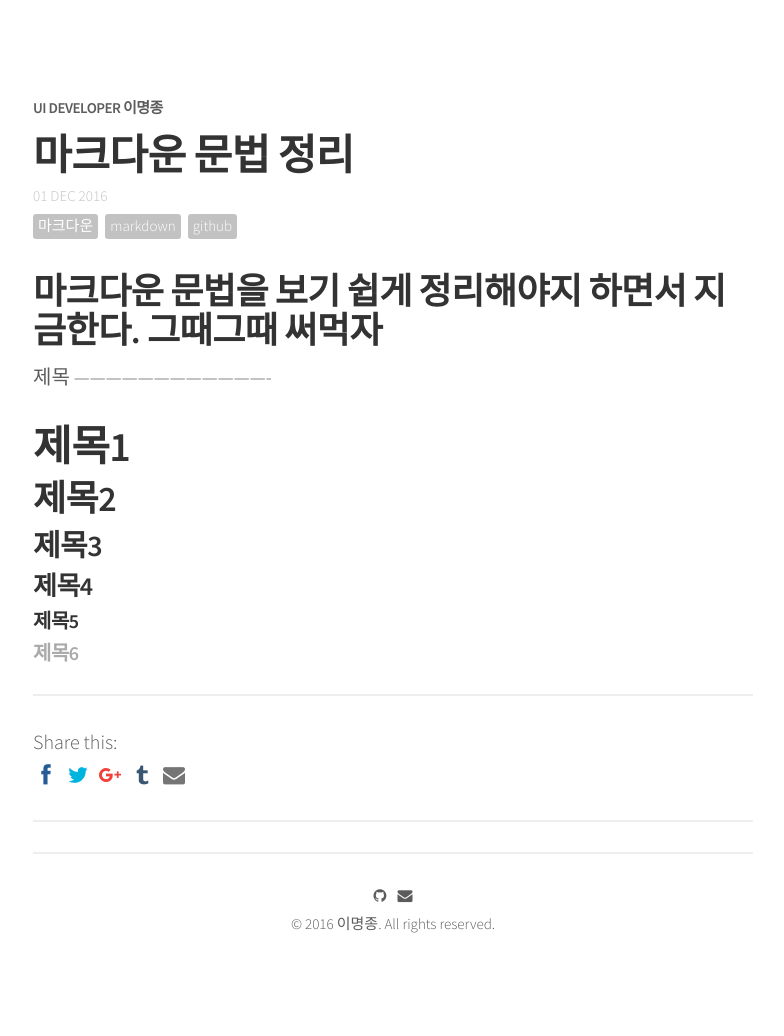
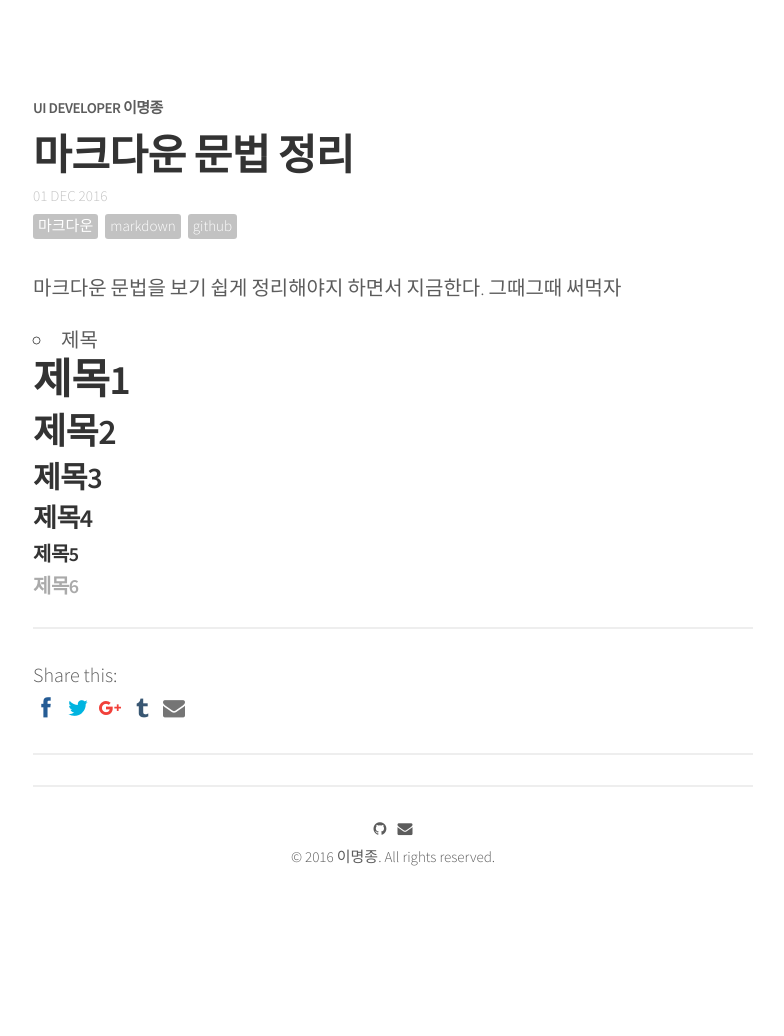
Before and after one commit to qnfzks55/jijong.github.io, a Jekyll site: the page built from _posts/2016-12-01-markdown.md, in a window 1280 px wide. Shown: the whole page, without its empty margins (247-1031 px from the left). Built offline with Jekyll 4.4.1, drawn with Linux system fonts in a browser that asks for light colours; nearby versions of some CDN libraries; comment, search, counter and statistics services are not loaded; after the commit the page ends 969 px from its top, so only the background shows below that.

Commit message:
12.1 마크다운 포스트 추가

```diff
--- a/_posts/2016-12-01-markdown.md
+++ b/_posts/2016-12-01-markdown.md
@@ -9,9 +9,8 @@ share: true
 ---
 
 마크다운 문법을 보기 쉽게 정리해야지 하면서 지금한다. 그때그때 써먹자
--------------------------------------
-제목
--------------------------------------
+
+- 제목
 # 제목1<br />
 ## 제목2<br />
 ### 제목3<br />
```
